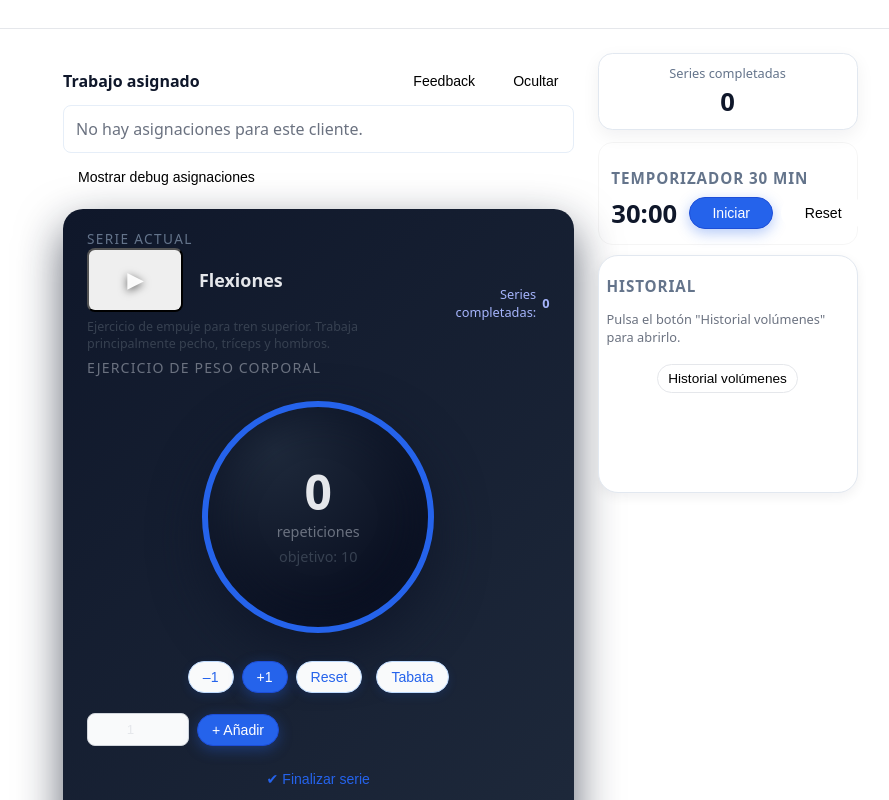
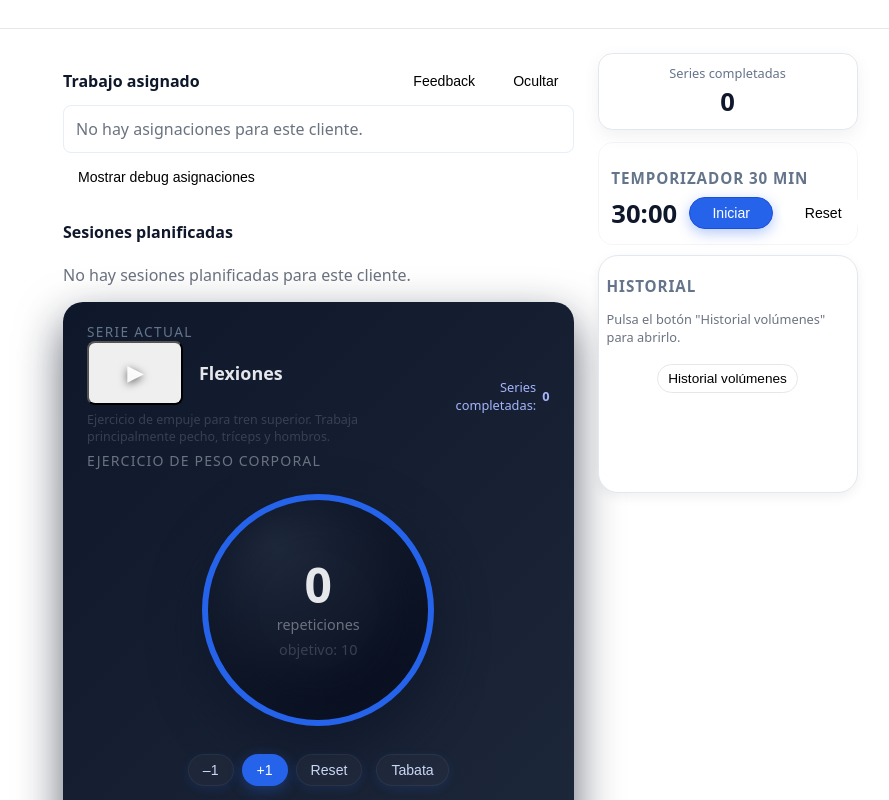
Before and after one commit to GianlucaStrazzeri/calculadorapiso, a React (Vite) app: page /contadorreps/1 in a window 1280 px wide. Shown: the top 800 px of the page, without its empty margins (97-986 px from the left). Built offline with nearby package versions, Linux system fonts and the light colour scheme; grey boxes are pictures that could not be loaded.

Commit message:
Añadidos ejercicios

```diff
--- a/src/pages/Ejercicio/ContadorReps.jsx
+++ b/src/pages/Ejercicio/ContadorReps.jsx
@@ -28,6 +28,7 @@
 //   fuera del return.
 
 import React, { useState, useEffect, useRef } from "react";
+import trainingStorage from './trainingStorage';
 import { useParams, Link } from "react-router-dom";
 import "./ContadorReps.css";
 import { EXERCISES as BASE_EXERCISES } from "./exercisesConfig";
@@ -402,6 +403,16 @@ export default function ContadorReps() {
     return exerciseAssignments.filter((a) => a.clientId === selectedClientId);
   }, [exerciseAssignments, selectedClientId]);
 
+  // Sessions planned for this client (from Training Planner)
+  const clientPlannedSessions = React.useMemo(() => {
+    if (!selectedClientId) return [];
+    try {
+      return trainingStorage.listSessions().filter((s) => String(s.clientId) === String(selectedClientId));
+    } catch (e) {
+      return [];
+    }
+  }, [selectedClientId]);
+
   // Determine which exercise should be shown in the CounterPanel when in public patient view.
   // Prefer the first active assigned exercise, otherwise fallback to the first assignment.
   const assignedExerciseForCounter = React.useMemo(() => {
@@ -664,6 +675,75 @@ export default function ContadorReps() {
                     </pre>
                   )}
                 </div>
+              </div>
+            )}
+            {/* Mostrar sesiones planificadas del cliente (Training Planner) */}
+            {isPatientPublicView && selectedClientId && (
+              <div style={{ marginTop: 12 }}>
+                <h4 style={{ marginTop: 0 }}>Sesiones planificadas</h4>
+                {clientPlannedSessions.length === 0 ? (
+                  <div style={{ color: '#6b7280' }}>No hay sesiones planificadas para este cliente.</div>
+                ) : (
+                  <div style={{ display: 'grid', gap: 8 }}>
+                    {clientPlannedSessions.map((s) => (
+                      <div key={s.id} style={{ padding: 10, background: '#fff', border: '1px solid #f3f4f6', borderRadius: 8 }}>
+                        <div style={{ display: 'flex', justifyContent: 'space-between', alignItems: 'center' }}>
+                          <div>
+                            <strong>{s.date}</strong>
+                            <div style={{ fontSize: 12, color: '#6b7280' }}>{s.objectives}</div>
+                          </div>
+                          <div style={{ display: 'flex', gap: 8 }}>
+                            <button className="cr-btn" onClick={() => {
+                              // importar ejercicios de la sesión al historial (no persiste en planner)
+                              if (!s.exercises || s.exercises.length === 0) return;
+                              const entries = s.exercises.map((ex) => ({
+                                id: Date.now() + Math.floor(Math.random()*1000),
+                                exerciseId: ex.exerciseId || ex.name || 'custom',
+                                exerciseLabel: ex.name || (([...BASE_EXERCISES, ...customExercises].find(e=>e.id===ex.exerciseId)||{}).label) || ex.exerciseId || ex.name,
+                                reps: ex.reps || ex.sets || 0,
+                                weightKg: ex.load || 0,
+                                volume: (ex.load || 0) * (ex.reps || ex.sets || 0),
+                                clientId: selectedClientId,
+                                date: new Date(),
+                              }));
+                              setSessionHistory((prev) => [...entries, ...prev].slice(0,100));
+                            }}>Importar ejercicios</button>
+                          </div>
+                        </div>
+                        {s.exercises && s.exercises.length > 0 ? (
+                          <ul style={{ marginTop: 8 }}>
+                                {s.exercises.map((ex, i) => {
+                                  const exData = ([...BASE_EXERCISES, ...customExercises].find(e => e.id === ex.exerciseId) || null);
+                                  return (
+                                    <li key={i} style={{ fontSize: 13, display: 'flex', alignItems: 'center', gap: 10, marginBottom: 6 }}>
+                                      {exData ? (
+                                        <VideoPreview exercise={exData} size={'small'} asButton={true} />
+                                      ) : (
+                                        <div style={{ width: 64, height: 40, background: '#f3f4f6', borderRadius: 6, display: 'flex', alignItems: 'center', justifyContent: 'center' }}>{ex.name || '—'}</div>
+                                      )}
+                                      <div style={{ flex: 1 }}>
+                                        <div style={{ fontWeight: 700 }}>{exData?.label || ex.name || ex.exerciseId}</div>
+                                        <div style={{ fontSize: 12, color: '#6b7280' }}>{ex.sets ? `${ex.sets} sets · ` : ''}{ex.reps ? `${ex.reps} reps · ` : ''}{ex.load != null ? ex.load + ' kg' : ''}</div>
+                                      </div>
+                                      <div style={{ display: 'flex', gap: 8 }}>
+                                        <button className="cr-btn" onClick={() => {
+                                          if (!exData) return;
+                                          setSelectedExercise(exData);
+                                          if (ex.reps != null && ex.reps > 0) setTargetReps(ex.reps);
+                                          if (ex.load != null) setWeightKg(ex.load);
+                                        }}>Usar</button>
+                                      </div>
+                                    </li>
+                                  );
+                                })}
+                          </ul>
+                        ) : (
+                          <div style={{ marginTop: 8, color: '#9ca3af' }}>Sin ejercicios en esta sesión.</div>
+                        )}
+                      </div>
+                    ))}
+                  </div>
+                )}
               </div>
             )}
         {showAssignmentsTable && (
--- a/src/pages/Ejercicio/CounterPanel.css
+++ b/src/pages/Ejercicio/CounterPanel.css
@@ -23,3 +23,21 @@
 .cr-btn-full{display:block;width:100%;padding:10px;border-radius:10px;border:2px solid var(--accent-color,#2563eb);background:transparent;color:var(--accent-color,#2563eb);font-weight:700}
 .cr-target-row{display:flex;align-items:center;gap:8px}
 @media (max-width:600px){.cr-counter-circle{width:180px;height:180px}.cr-counter-header{flex-direction:column}}
+
+/* Ensure readable button text inside the counter panel (dark theme) */
+.cr-counter-panel .cr-btn{
+	background: rgba(255,255,255,0.06);
+	color: #e5e7eb;
+	border-color: rgba(255,255,255,0.06);
+}
+.cr-counter-panel .cr-btn-primary{
+	background: var(--accent-color,#2563eb);
+	color: #fff;
+	border-color: transparent;
+}
+.cr-counter-panel .cr-btn-accent{background:var(--accent-color,#2563eb);color:#fff}
+.cr-counter-panel .cr-btn-secondary{
+	background: rgba(255,255,255,0.03);
+	color: #cbd5f5;
+	border-color: rgba(255,255,255,0.05);
+}
```
